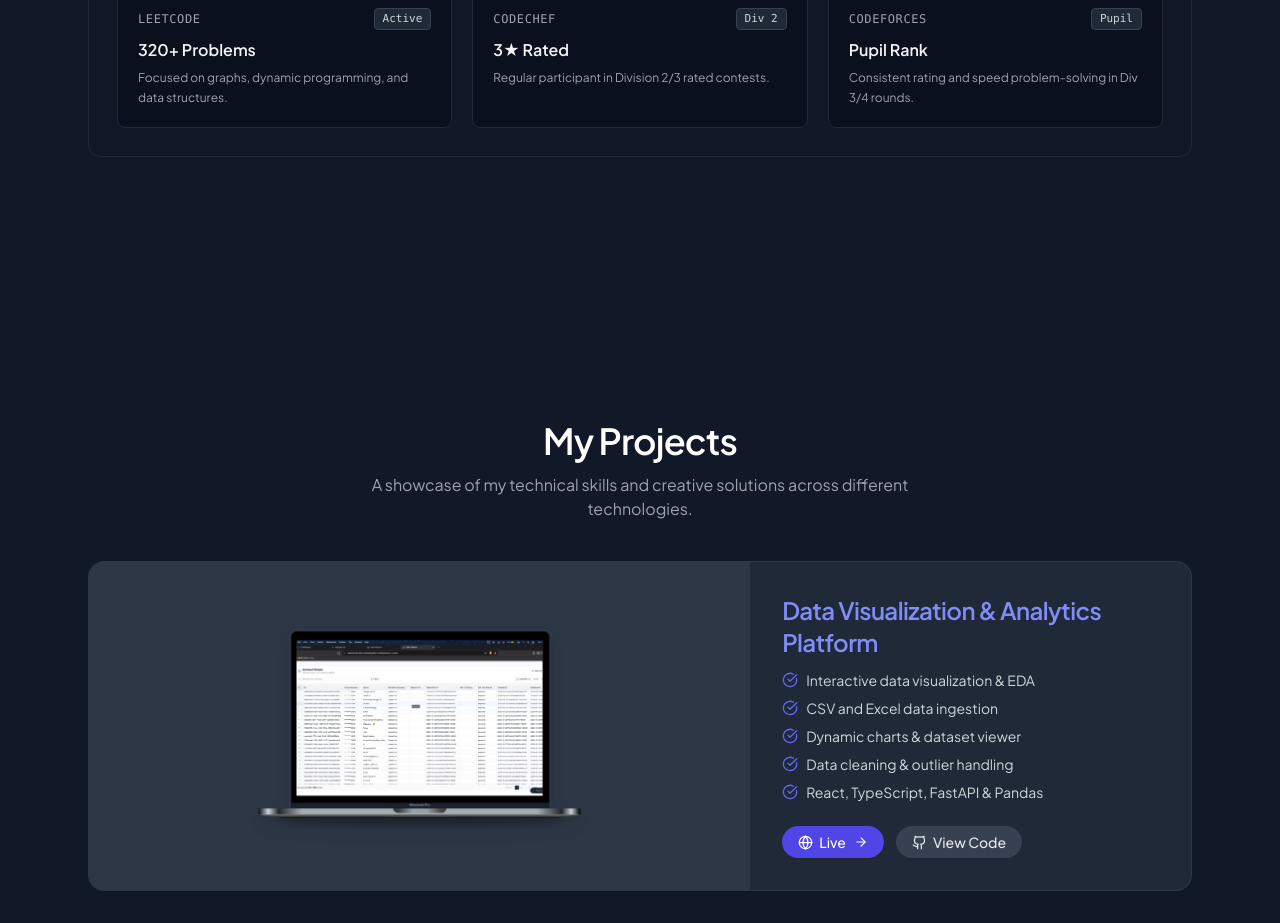
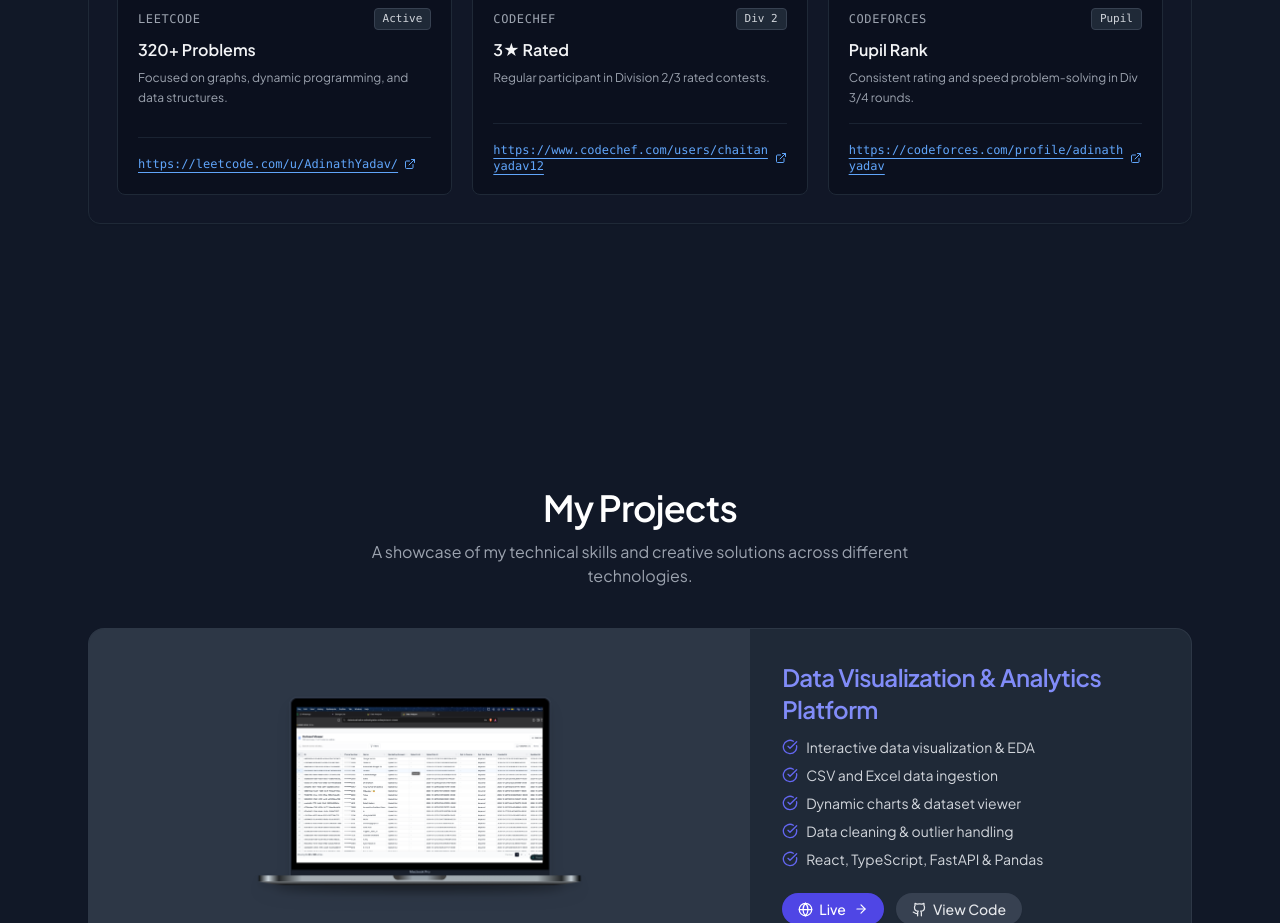
Before and after one commit to adinathyadav2002/Portfolio, a React (Vite) app: page / in a window 1280 px wide. Shown: the part 2240-3163 px from the top of the page. Built offline with nearby package versions, Linux system fonts and the light colour scheme.

Commit message:
feat: add external profile links to achievement cards in Main component

```diff
--- a/src/components/sections/Main.tsx
+++ b/src/components/sections/Main.tsx
@@ -11,6 +11,7 @@ import {
   CheckCircle2,
   Workflow,
   Cpu,
+  ExternalLink,
 } from "lucide-react";
 
 export default function Main({ darkMode, setDarkMode }) {
@@ -641,18 +642,21 @@ export default function Main({ darkMode, setDarkMode }) {
                 metric: "320+ Problems",
                 detail: "Focused on graphs, dynamic programming, and data structures.",
                 badge: "Active",
+                url: "https://leetcode.com/u/AdinathYadav/",
               },
               {
                 platform: "CodeChef",
                 metric: "3★ Rated",
                 detail: "Regular participant in Division 2/3 rated contests.",
                 badge: "Div 2",
+                url: "https://www.codechef.com/users/chaitanyadav12",
               },
               {
                 platform: "Codeforces",
                 metric: "Pupil Rank",
                 detail: "Consistent rating and speed problem-solving in Div 3/4 rounds.",
                 badge: "Pupil",
+                url: "https://codeforces.com/profile/adinathyadav",
               },
             ].map((achievement, index) => (
               <div
@@ -697,6 +701,18 @@ export default function Main({ darkMode, setDarkMode }) {
                     {achievement.detail}
                   </p>
                 </div>
+
+                <div className="mt-4 pt-3 border-t border-gray-200/80 dark:border-gray-800/80">
+                  <a
+                    href={achievement.url}
+                    target="_blank"
+                    rel="noopener noreferrer"
+                    className="inline-flex items-center gap-1.5 text-xs text-blue-500 hover:text-blue-400 dark:text-blue-400 dark:hover:text-blue-300 underline underline-offset-4 font-mono break-all transition-colors"
+                  >
+                    <span>{achievement.url}</span>
+                    <ExternalLink size={12} className="shrink-0" />
+                  </a>
+                </div>
               </div>
             ))}
           </div>
```
